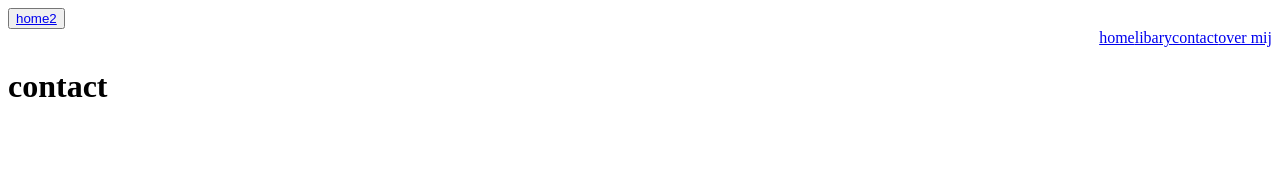
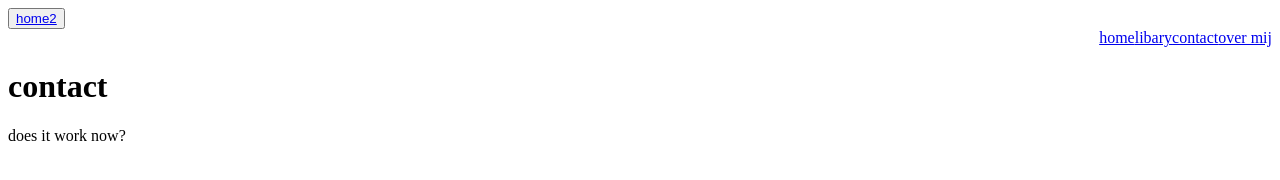
Before and after one commit to Trashpanda-developments/RooWorks, a plain HTML site: page contact.html in a window 1280 px wide. Drawn offline with Linux system fonts and the light colour scheme.

Commit message:
does it work

```diff
--- a/contact.html
+++ b/contact.html
@@ -16,5 +16,6 @@
         <a href="overmij.html" class="navitem" id="navovermij">over mij</a>
     </div>
     <h1>contact</h1>
+    <p>does it work now?</p>
 </body>
 </html>
```
